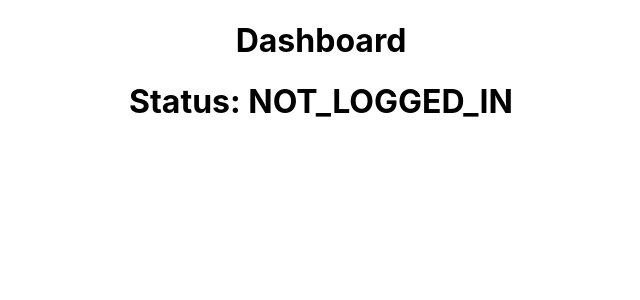
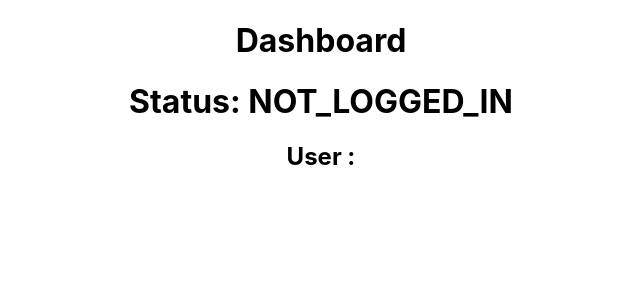
Before and after one commit to cvilla714/tracker-react-front, a React (Create React App) app: page /dashboard in a window 1280 px wide. Shown: the top 300 px of the page, without its empty margins (319-959 px from the left). Built offline with nearby package versions, Linux system fonts and the light colour scheme; no server answers.

Commit message:
added the user email to the dashboard component

```diff
--- a/src/components/Dashboard.js
+++ b/src/components/Dashboard.js
@@ -5,6 +5,7 @@ const Dashboard = (props) => {
     <div>
       <h1>Dashboard</h1>
       <h1>Status: {props.loggedInStatus}</h1>
+      <h2>User : {props.user}</h2>
     </div>
   );
 };
```
